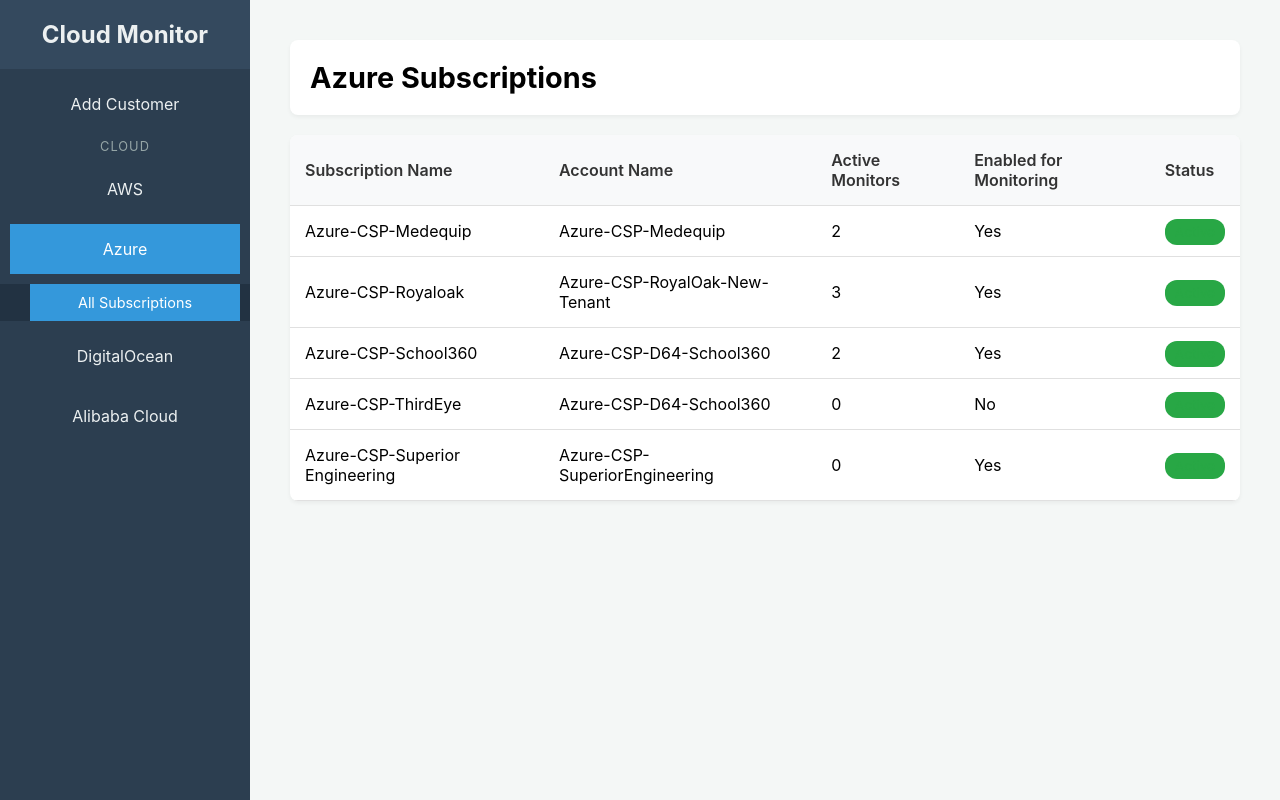
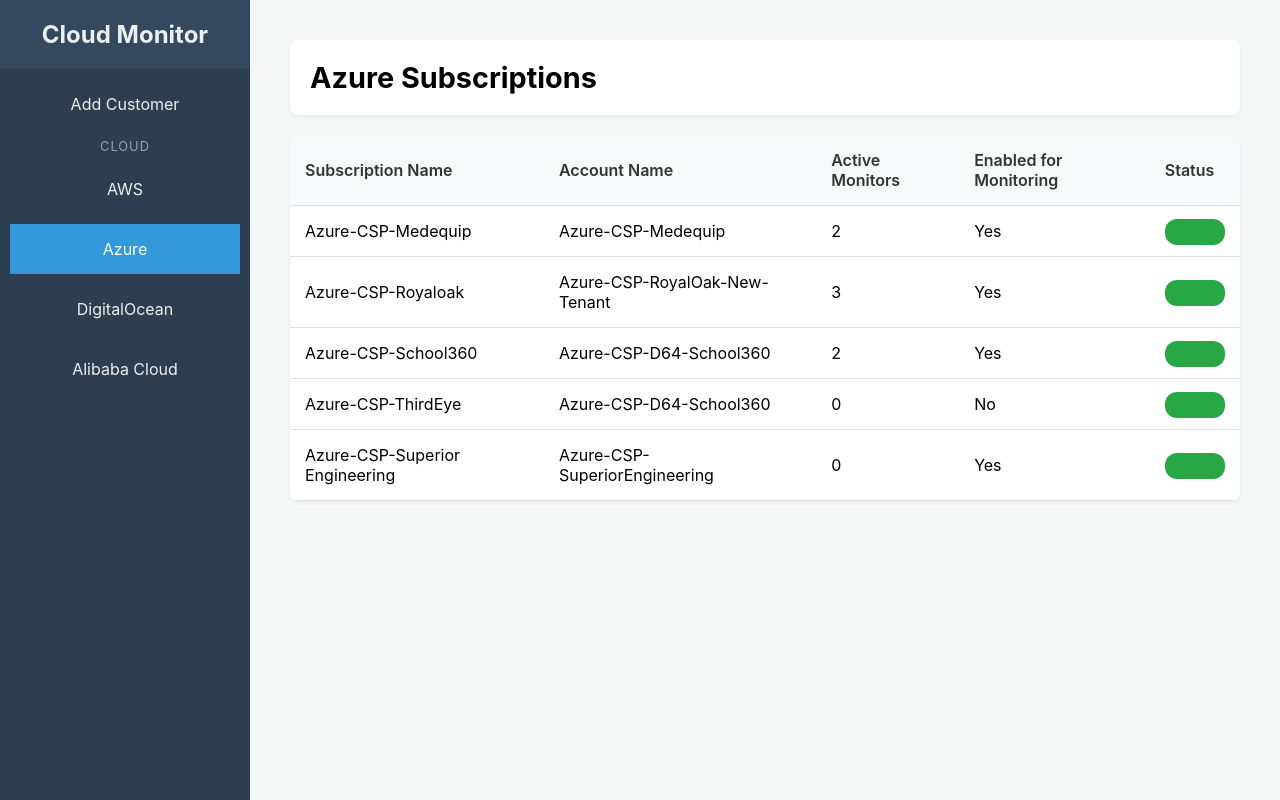
Before and after one commit to tekpro550/cloud-resource-monitor-frontend, a React (Create React App) app: page /dashboard/azure/subscriptions in a window 1280 px wide. Built offline with nearby package versions, Linux system fonts and the light colour scheme.

Commit message:
refactor: Remove 'All Subscriptions' link from sidebar

```diff
--- a/src/components/Sidebar.js
+++ b/src/components/Sidebar.js
@@ -19,11 +19,6 @@
           </li>
           <li>
             <NavLink to="/dashboard/azure">Azure</NavLink>
-            <ul className="sidebar-submenu">
-              <li>
-                <NavLink to="/dashboard/azure/subscriptions">All Subscriptions</NavLink>
-              </li>
-            </ul>
           </li>
           <li>
             <NavLink to="/dashboard/digitalocean">DigitalOcean</NavLink>
```
